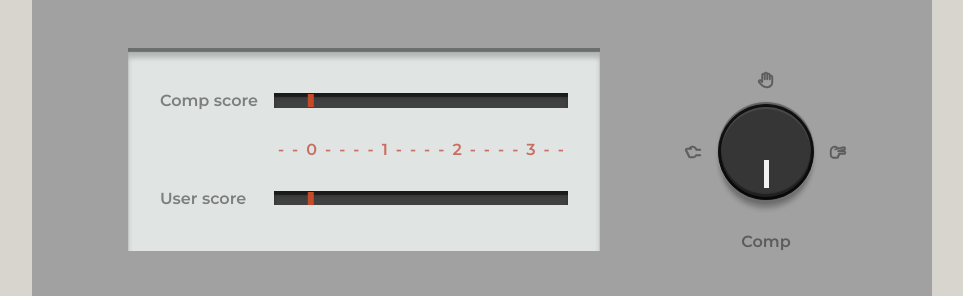
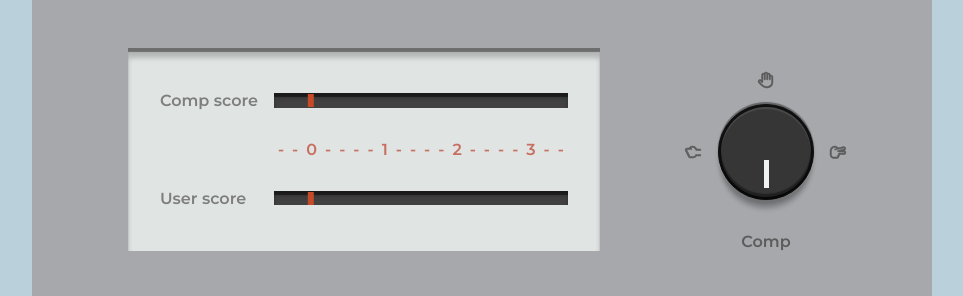
Before and after one commit to robertruse/rock-paper-scissors, a plain HTML site: page index.html in a window 1280 px wide. Shown: the top 296 px of the page, without its empty margins (158-1121 px from the left). Drawn offline with Linux system fonts and the light colour scheme.

Commit message:
Modify CSS

```diff
--- a/styles/style.css
+++ b/styles/style.css
@@ -4,9 +4,15 @@
 
   /* Background */
   --bkg-color-grill: #d8d5ce;
+  --bkg-color-grill: #8fbfdc;
+  --bkg-color-grill: #b4cee9;
+  --bkg-color-grill: #b7d9f6;
+  --bkg-color-grill: #d2e6ee;
+  --bkg-color-grill: #bad1dc;
+
   --bkg-color-cover: #414141;
-  --bkg-color: #a2a1a1;
-  /* --bkg-color: #a7a8ac; */
+  --bkg-color: #a7a8ac;
+
   --bkg-shadow-down: 0 -2px 1px rgba(0, 0, 0, 0.4),
     0 2px 1px rgba(255, 255, 255, 0.2);
 
```
